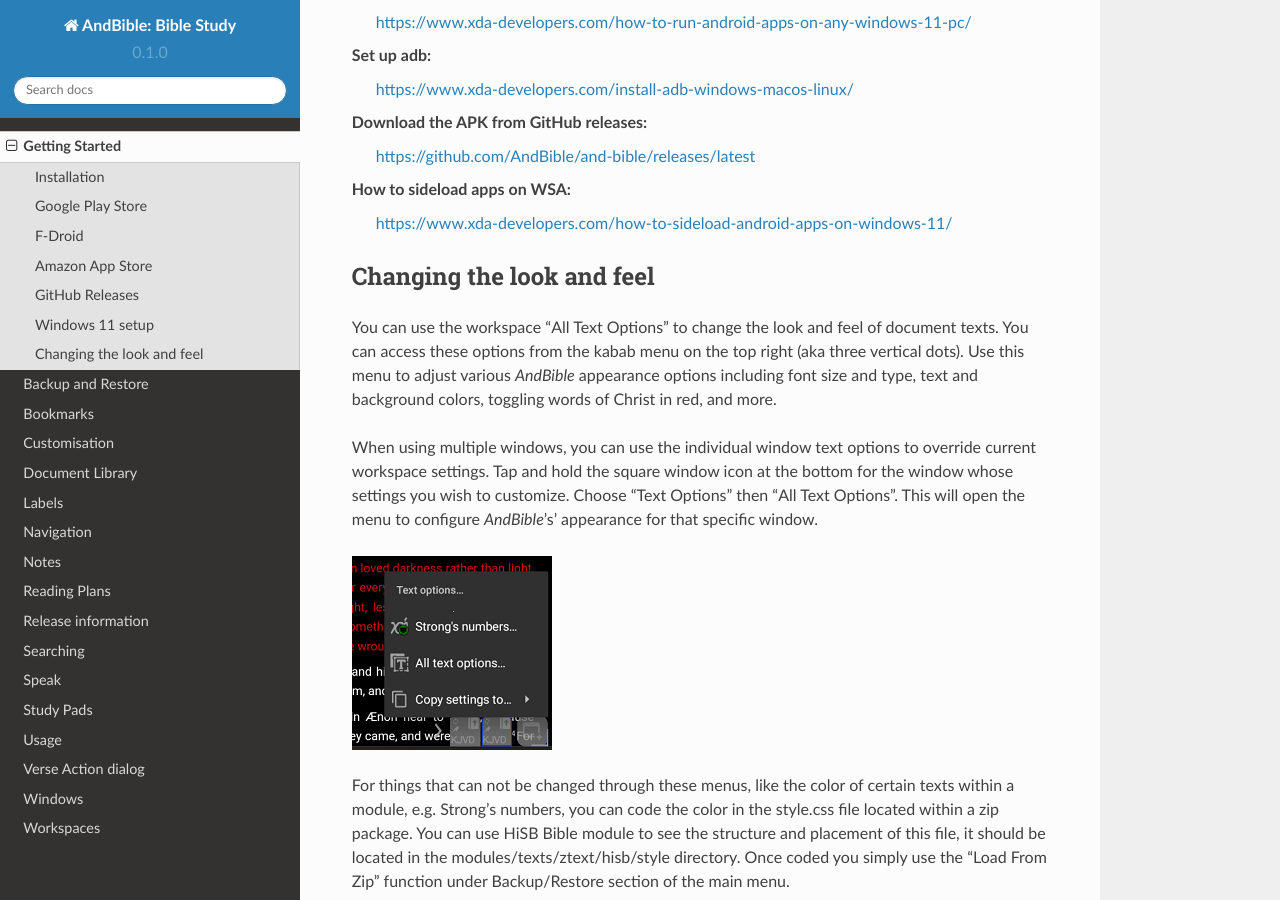
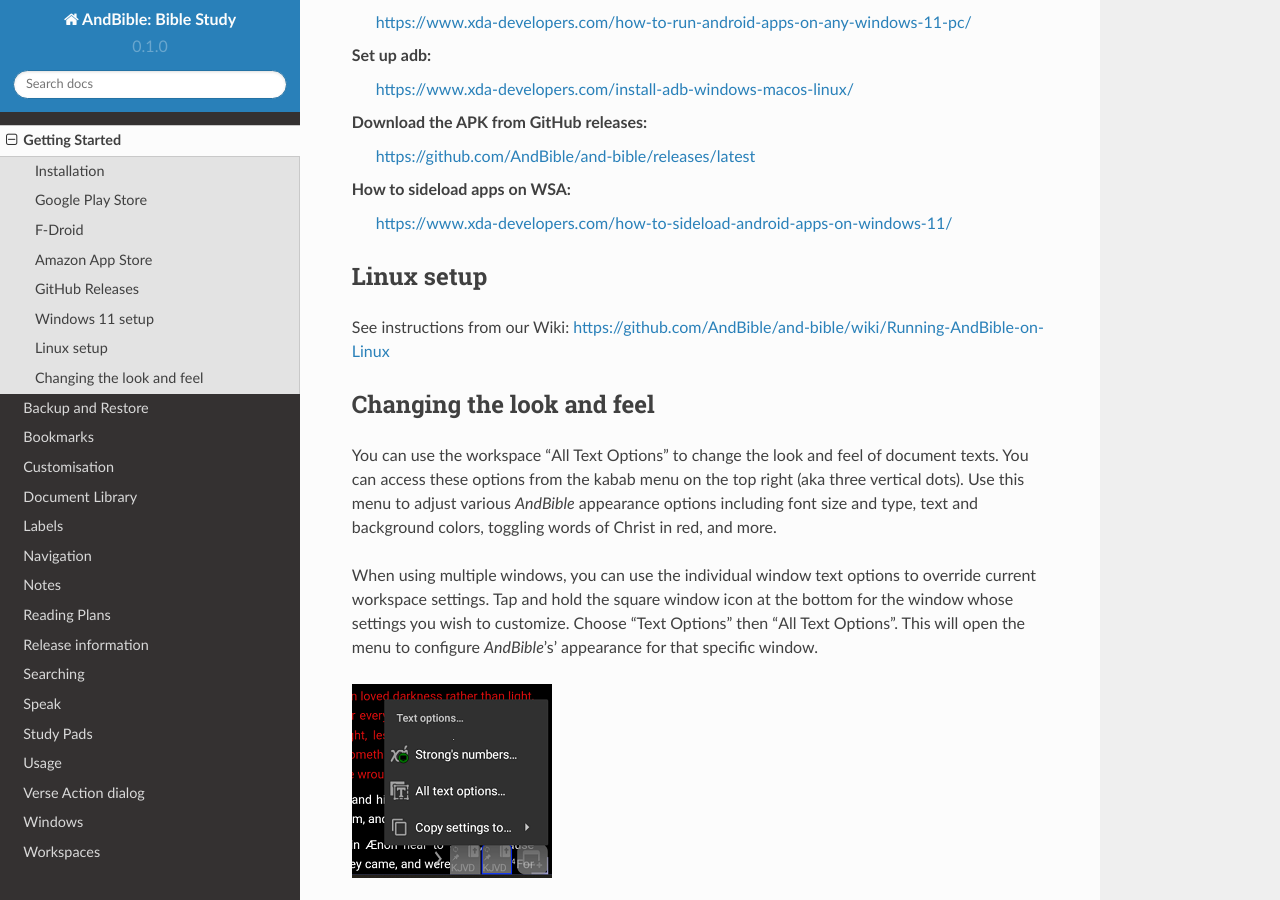
Before and after one commit to AndBible/docs, a Sphinx documentation site: the page built from docs/source/getting_started.rst, in a window 1280 px wide and 900 px high, scrolled down 1314 px. Built offline with Sphinx 7.4.7 and the Read the Docs theme 2.0.0, drawn with Linux system fonts in a browser that asks for light colours; pages that are not in the unit, such as notebooks, are missing from menus.

Commit message:
Update getting_started.rst

```diff
--- a/docs/source/getting_started.rst
+++ b/docs/source/getting_started.rst
@@ -63,6 +63,10 @@
 How to sideload apps on WSA:
  https://www.xda-developers.com/how-to-sideload-android-apps-on-windows-11/
 
+Linux setup
+-----------
+
+See instructions from our Wiki: https://github.com/AndBible/and-bible/wiki/Running-AndBible-on-Linux
 
 Changing the look and feel
 --------------------------
```
